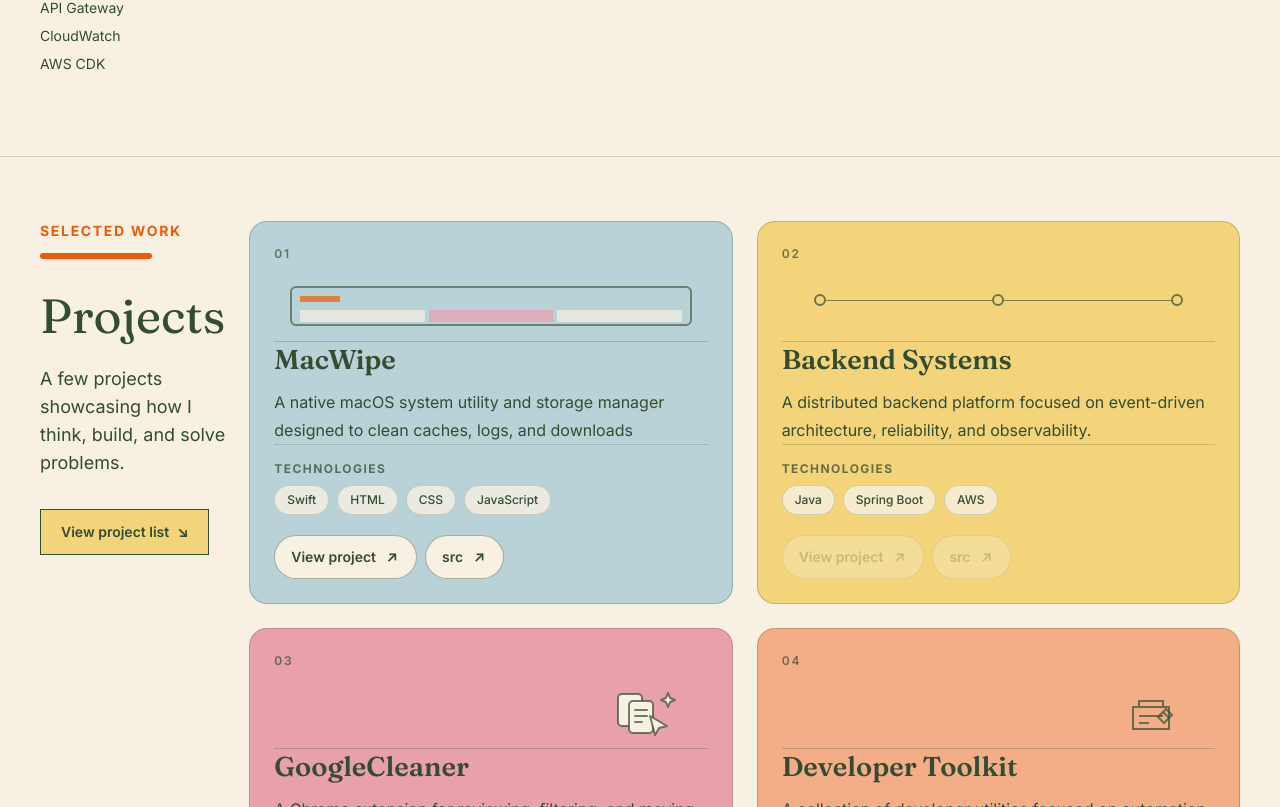
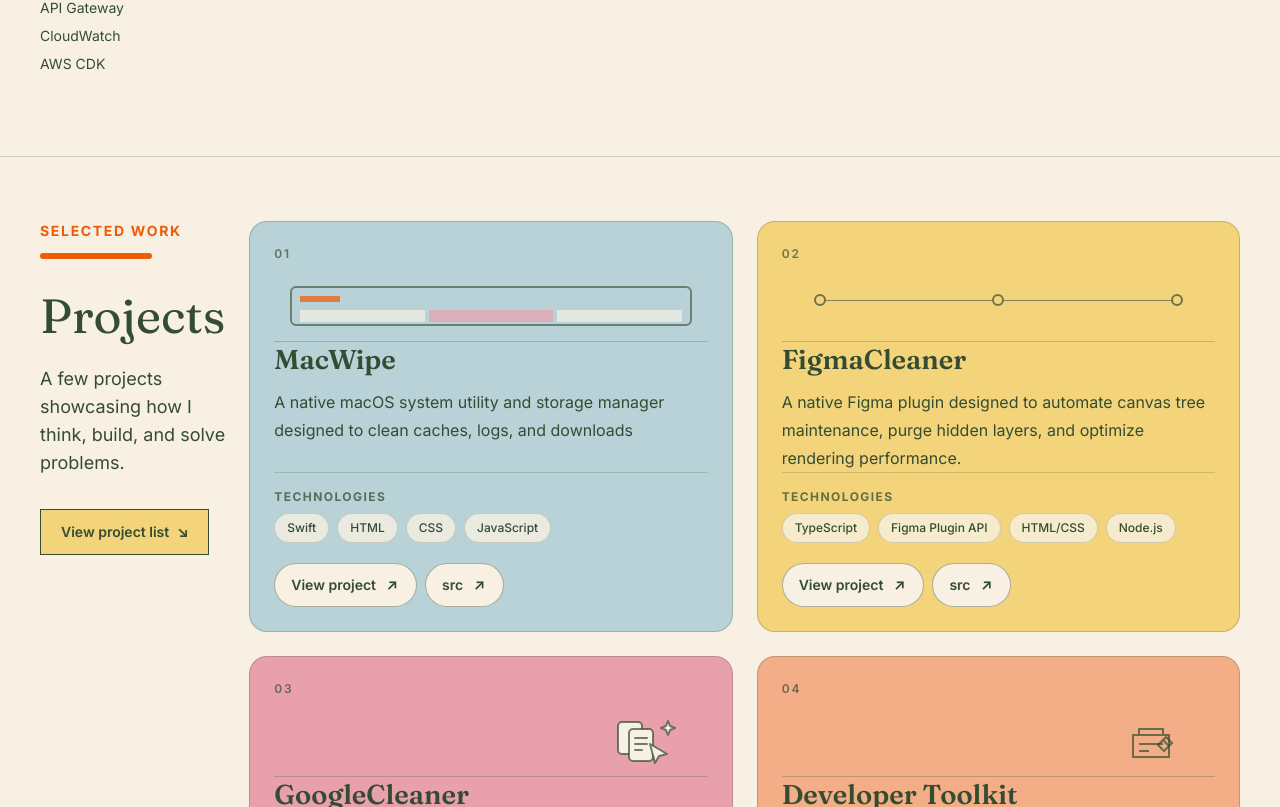
Before and after one commit to julsoyola/juliana-portfolio, a Next.js app in the folder portfolio/: page / in a window 1280 px wide. Shown: the part 2786-3593 px from the top of the page. Built offline with nearby package versions, Linux system fonts and the light colour scheme.

Commit message:
feat: showcase FigmaCleaner in projects

```diff
--- a/portfolio/components/Projects.tsx
+++ b/portfolio/components/Projects.tsx
@@ -9,13 +9,13 @@ const projects = [
     githubUrl: "https://github.com/julsoyola/macwipe",
   },
   {
-    title: "Backend Systems",
+    title: "FigmaCleaner",
     description:
-      "A distributed backend platform focused on event-driven architecture, reliability, and observability.",
-    stack: ["Java", "Spring Boot", "AWS"],
+      "A native Figma plugin designed to automate canvas tree maintenance, purge hidden layers, and optimize rendering performance.",
+    stack: ["TypeScript", "Figma Plugin API", "HTML/CSS", "Node.js"],
     tone: "bg-[var(--mustard)]",
-    liveUrl: null,
-    githubUrl: null,
+    liveUrl: "https://github.com/julsoyola/figmaCleaner",
+    githubUrl: "https://github.com/julsoyola/figmaCleaner",
   },
   {
     title: "GoogleCleaner",
```
